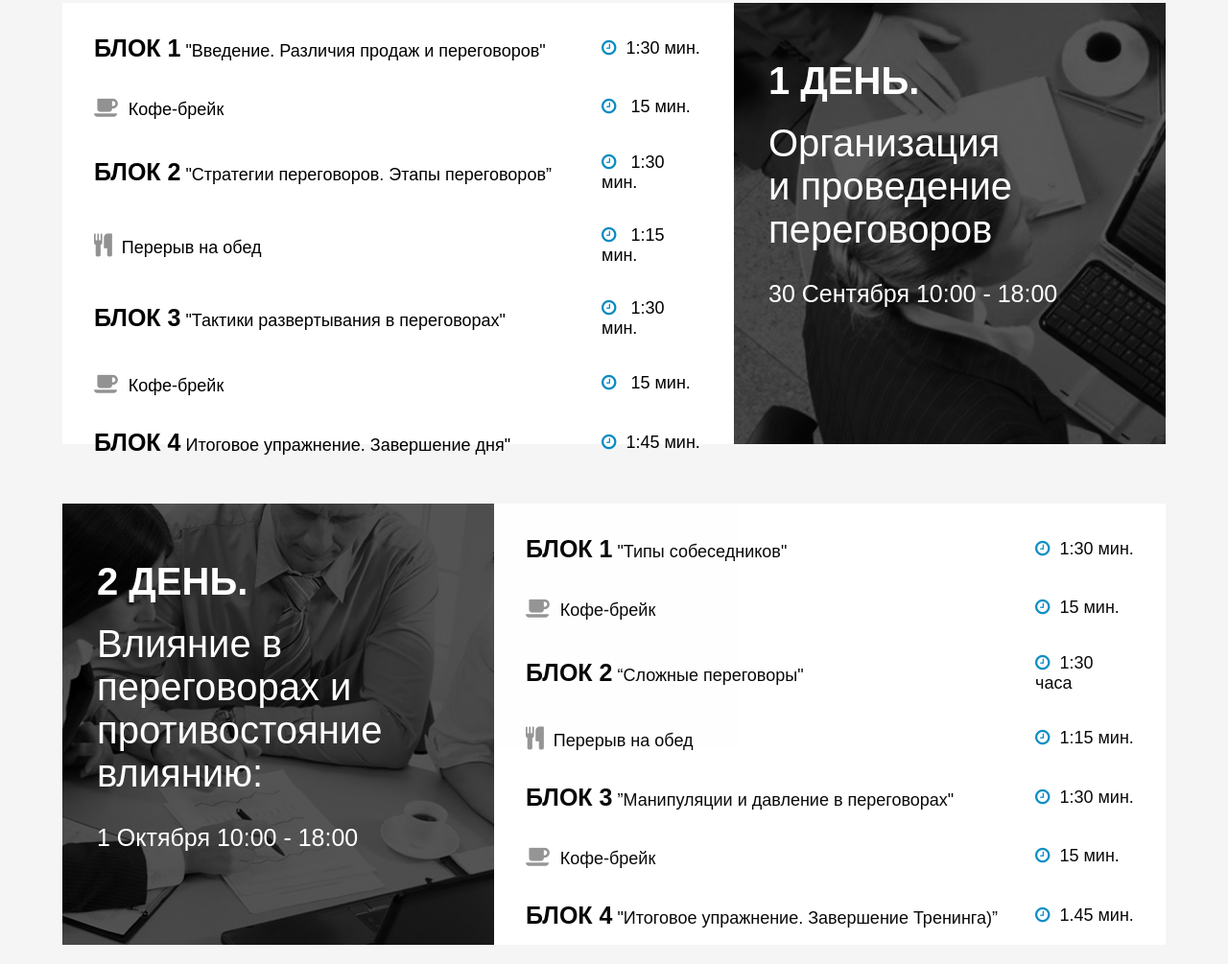
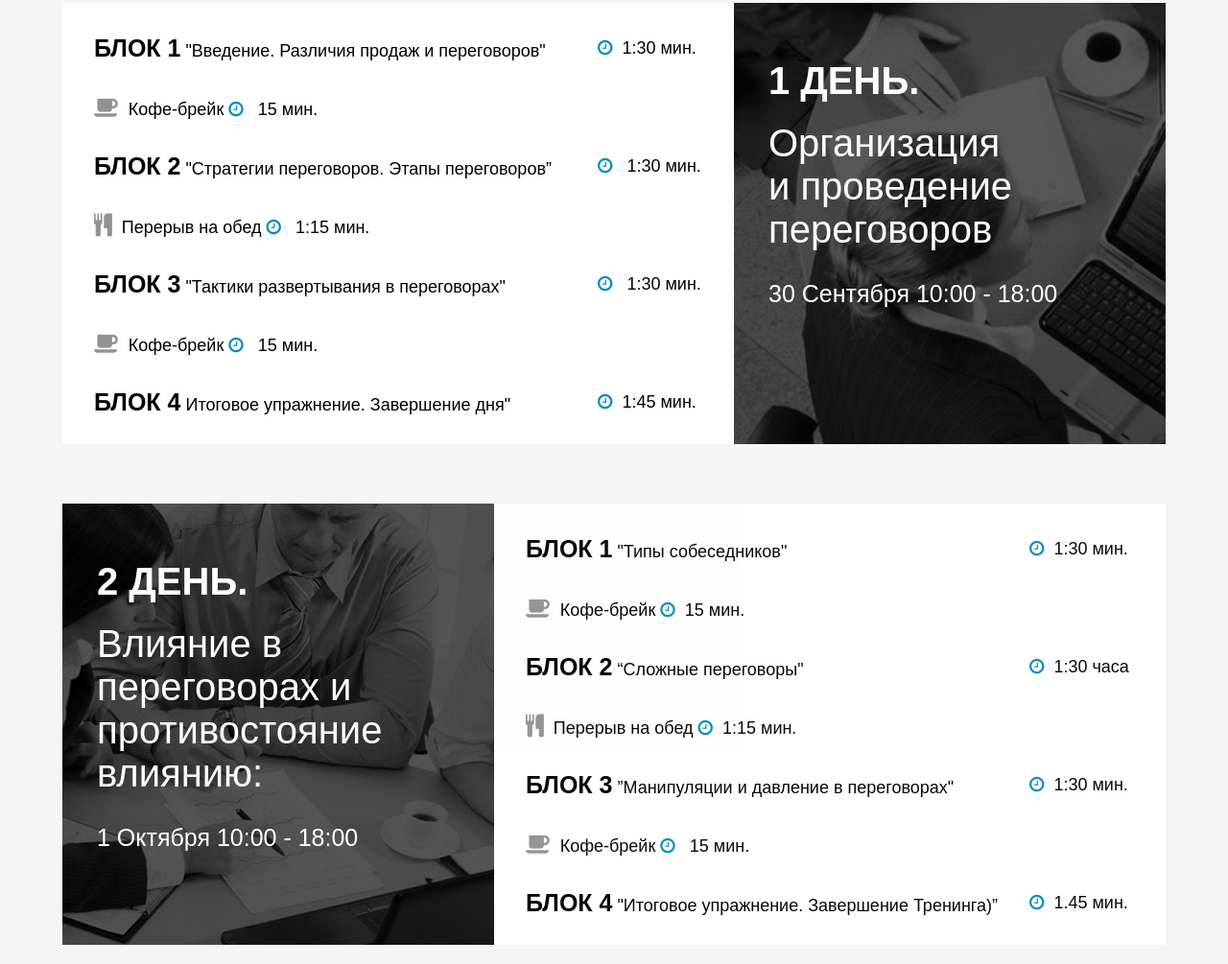
Before and after one commit to Sibi7/meta-business, a website: page index.html in a window 1280 px wide. Shown: the part 5181-6186 px from the top of the page at 96% size. Drawn offline with Linux system fonts and the light colour scheme; a web font is replaced by a local one.

Commit message:
fix bug section classes

```diff
--- a/app/sass/content/_classes-second-day.scss
+++ b/app/sass/content/_classes-second-day.scss
@@ -22,7 +22,7 @@
       tr{
         td{
           display: inline-block;
-          width: 529px;
+          width: 523px;
           margin-bottom: 30px;
           font-size: 18px;
           font-weight: 300;
@@ -42,7 +42,7 @@
             font-weight: 700;
           }
           &:nth-of-type(2){
-            width: 103px;
+            width: 109px;
           }
         }
       }
--- a/app/sass/content/_classes.scss
+++ b/app/sass/content/_classes.scss
@@ -35,7 +35,7 @@
       tr{
         td{
           display: inline-block;
-          width: 527px;
+          width: 523px;
           margin-bottom: 30px;
           font-size: 18px;
           font-weight: 300;
@@ -55,7 +55,7 @@
             font-weight: 700;
           }
           &:nth-of-type(2){
-            width: 105px;
+            width: 109px;
           }
         }
       }
--- a/app/sass/content/_results-people.scss
+++ b/app/sass/content/_results-people.scss
@@ -56,6 +56,7 @@
       img {
         object-fit: cover;
         width: 100%;
+        height: 100%;
       }
     }
     .active {
--- a/index.html
+++ b/index.html
@@ -546,24 +546,21 @@
                     <td><i class="fa fa-clock-o" aria-hidden="true"></i>1:30 мин.</td>
                 </tr>
                 <tr>
-                    <td><i class="fa fa-coffee" aria-hidden="true"></i>Кофе-брейк</td>
-                    <td><i class="fa fa-clock-o" aria-hidden="true"></i> 15 мин.</td>
+                    <td><i class="fa fa-coffee" aria-hidden="true"></i>Кофе-брейк <i class="fa fa-clock-o" aria-hidden="true"></i> 15 мин.</td>
                 </tr>
                 <tr>
                     <td><span>БЛОК 2</span> "Стратегии переговоров. Этапы переговоров”</td>
                     <td><i class="fa fa-clock-o" aria-hidden="true"></i> 1:30 мин.</td>
                 </tr>
                 <tr>
-                    <td><i class="fa fa-cutlery" aria-hidden="true"></i>Перерыв на обед </td>
-                    <td><i class="fa fa-clock-o" aria-hidden="true"></i> 1:15 мин.</td>
+                    <td><i class="fa fa-cutlery" aria-hidden="true"></i>Перерыв на обед <i class="fa fa-clock-o" aria-hidden="true"></i> 1:15 мин.</td>
                 </tr>
                 <tr>
                     <td><span>БЛОК 3</span> "Тактики развертывания в переговорах"</td>
                     <td><i class="fa fa-clock-o" aria-hidden="true"></i> 1:30 мин.</td>
                 </tr>
                 <tr>
-                    <td><i class="fa fa-coffee" aria-hidden="true"></i>Кофе-брейк</td>
-                    <td><i class="fa fa-clock-o" aria-hidden="true"></i> 15 мин.</td>
+                    <td><i class="fa fa-coffee" aria-hidden="true"></i>Кофе-брейк <i class="fa fa-clock-o" aria-hidden="true"></i> 15 мин.</td>
                 </tr>
                 <tr>
                     <td><span>БЛОК 4</span> Итоговое упражнение. Завершение дня"</td>
@@ -603,28 +600,25 @@
                     <td><i class="fa fa-clock-o" aria-hidden="true"></i>1:30 мин.</td>
                 </tr>
                 <tr>
-                    <td><i class="fa fa-coffee" aria-hidden="true"></i>Кофе-брейк</td>
-                    <td><i class="fa fa-clock-o" aria-hidden="true"></i>15 мин.</td>
+                    <td><i class="fa fa-coffee" aria-hidden="true"></i>Кофе-брейк <i class="fa fa-clock-o" aria-hidden="true"></i>15 мин.</td>
                 </tr>
                 <tr>
                     <td><span>БЛОК 2</span> “Сложные переговоры"</td>
                     <td><i class="fa fa-clock-o" aria-hidden="true"></i>1:30 часа</td>
                 </tr>
                 <tr>
-                    <td><i class="fa fa-cutlery" aria-hidden="true"></i>Перерыв на обед</td>
-                    <td><i class="fa fa-clock-o" aria-hidden="true"></i>1:15 мин.</td>
+                    <td><i class="fa fa-cutlery" aria-hidden="true"></i>Перерыв на обед <i class="fa fa-clock-o" aria-hidden="true"></i>1:15 мин.</td>
                 </tr>
                 <tr>
                     <td><span>БЛОК 3</span> ”Манипуляции и давление в переговорах"</td>
                     <td><i class="fa fa-clock-o" aria-hidden="true"></i>1:30 мин.</td>
                 </tr>
                 <tr>
-                    <td><i class="fa fa-coffee" aria-hidden="true"></i>Кофе-брейк</td>
-                    <td><i class="fa fa-clock-o" aria-hidden="true"></i>15 мин.</td>
+                    <td><i class="fa fa-coffee" aria-hidden="true"></i>Кофе-брейк <i class="fa fa-clock-o" aria-hidden="true"></i> 15 мин.</td>
                 </tr>
                 <tr>
                     <td><span>БЛОК 4</span> "Итоговое упражнение. Завершение Тренинга)”</td>
-                    <td><i class="fa fa-clock-o" aria-hidden="true"></i>1.45 мин.</td>
+                    <td> <i class="fa fa-clock-o" aria-hidden="true"></i>1.45 мин.</td>
                 </tr>
             </table>
         </div>
```
Also changed, not shown: app/html/classes-second-day.html (+4 -7 lines), app/html/classes.html (+3 -6 lines), css/libs.min.css, css/styles.min.css.
